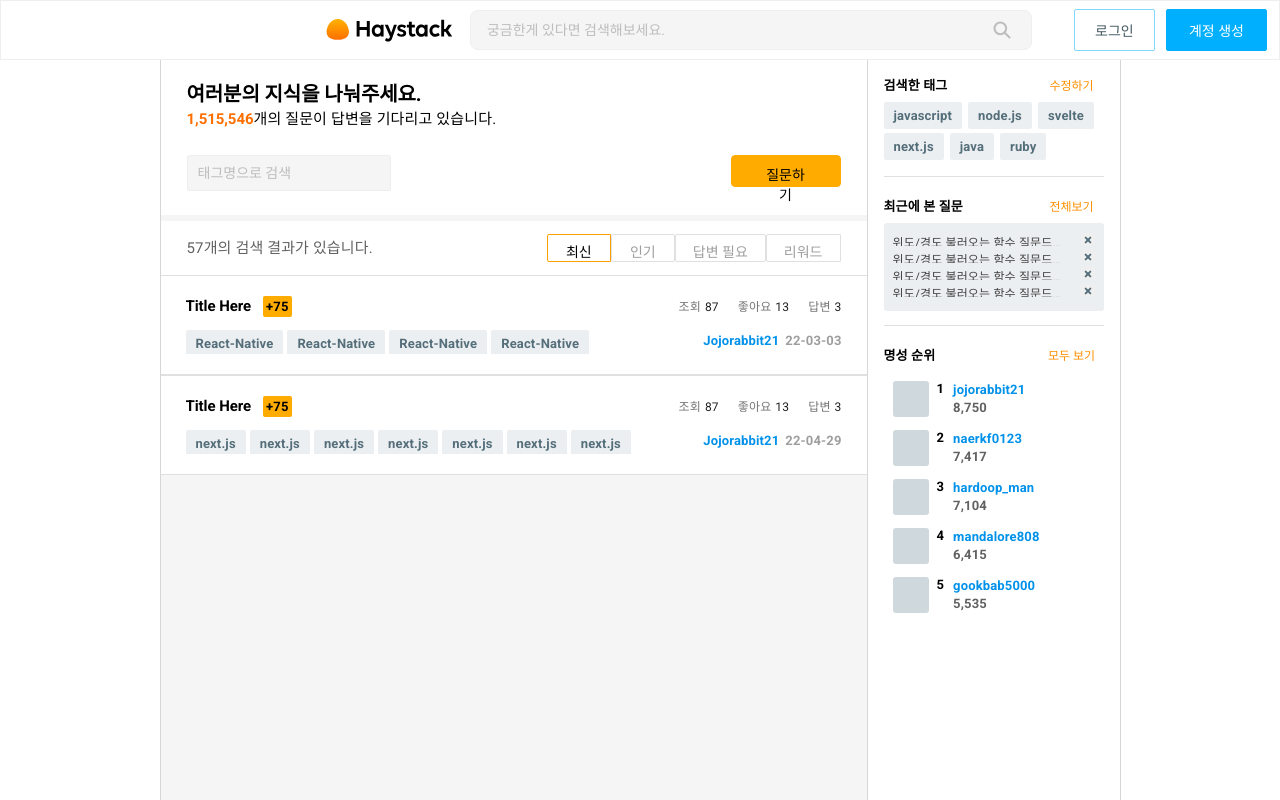
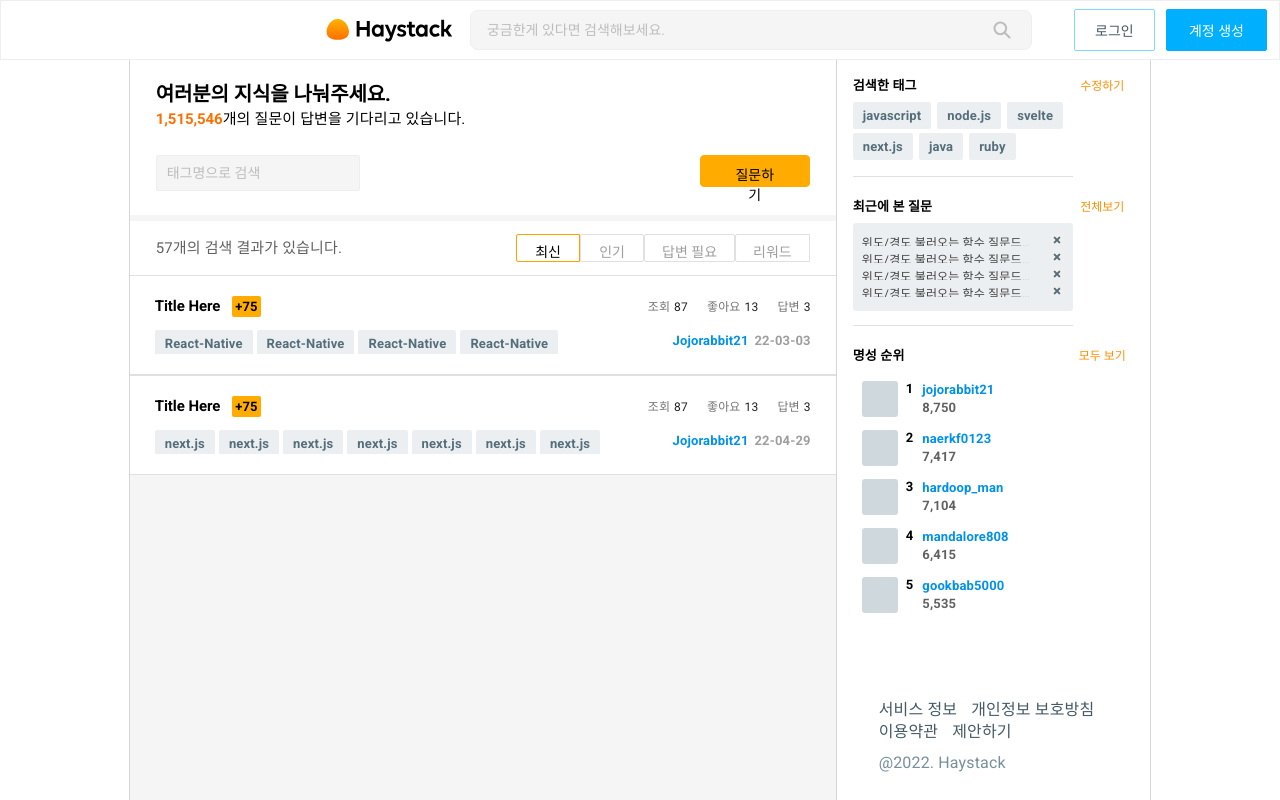
Before and after one commit to undetermined-team/qna-frontend, a Next.js app: page / in a window 1280 px wide. Shown: the top 800 px of the page. Built offline with nearby package versions, Linux system fonts and the light colour scheme; a web font is replaced by a local one.

Commit message:
feat: AsideFooter 추가 및 Asdie 레이아웃 수정

```diff
--- a/components/organisms/Aside/index.tsx
+++ b/components/organisms/Aside/index.tsx
@@ -9,6 +9,10 @@ import {
   RecentQuestionWrapper,
   BountyRankWrapper,
   AsideTagWrapper,
+  AsideFooter,
+  AsideFooterText,
+  Brand,
+  FooterWrapper,
 } from "./styles";
 
 const exmapleBountyRank = [
@@ -40,6 +44,7 @@ const onDelete = () => {};
 const index = () => {
   return (
     <AsideLayout>
+      <div>
         <AsideContainer title="검색한 태그" subButtonText="수정하기" onTextClick={onTextButton}>
           <AsideTagWrapper>
             <AsideTag label="javascript" />
@@ -96,6 +101,21 @@ const index = () => {
             ))}
           </BountyRankWrapper>
         </AsideContainer>
+      </div>
+
+      <AsideFooter>
+        <FooterWrapper>
+          <AsideFooterText>서비스 정보</AsideFooterText>
+          <AsideFooterText>개인정보 보호방침</AsideFooterText>
+        </FooterWrapper>
+
+        <FooterWrapper>
+          <AsideFooterText>이용약관</AsideFooterText>
+          <AsideFooterText>제안하기</AsideFooterText>
+        </FooterWrapper>
+
+        <Brand>@2022. Haystack</Brand>
+      </AsideFooter>
     </AsideLayout>
   );
 };
--- a/components/organisms/Aside/styles.ts
+++ b/components/organisms/Aside/styles.ts
@@ -2,9 +2,12 @@ import styled from "styled-components";
 import Tag from "../../atoms/Tag";
 
 export const AsideLayout = styled.aside`
+  display: flex;
+  flex-direction: column;
+  justify-content: space-between;
   border-right: 1px solid #d6d6d6;
   padding: 0px 16px;
-  height: 100vh;
+  height: calc(100vh - 60px);
 `;
 
 export const RecentQuestionWrapper = styled.ol`
@@ -36,3 +39,26 @@ export const AsideTagWrapper = styled.div`
   height: 60px;
   overflow-y: hidden;
 `;
+
+export const AsideFooter = styled.footer`
+  margin: 26px;
+  text-align: left;
+`;
+
+export const FooterWrapper = styled.div`
+  display: flex;
+`;
+
+export const AsideFooterText = styled.p`
+  ${(props) => props.theme.typography.Footer};
+  color: ${(props) => props.theme.palette.BlueGray700};
+  margin-right: 14px;
+  line-height: 22px;
+`;
+
+export const Brand = styled.p`
+  ${(props) => props.theme.typography.Footer};
+  color: ${(props) => props.theme.palette.BlueGray400};
+  margin-top: 9px;
+  line-height: 22px;
+`;
```
Lines whose indentation alone changed are shown as unchanged.
